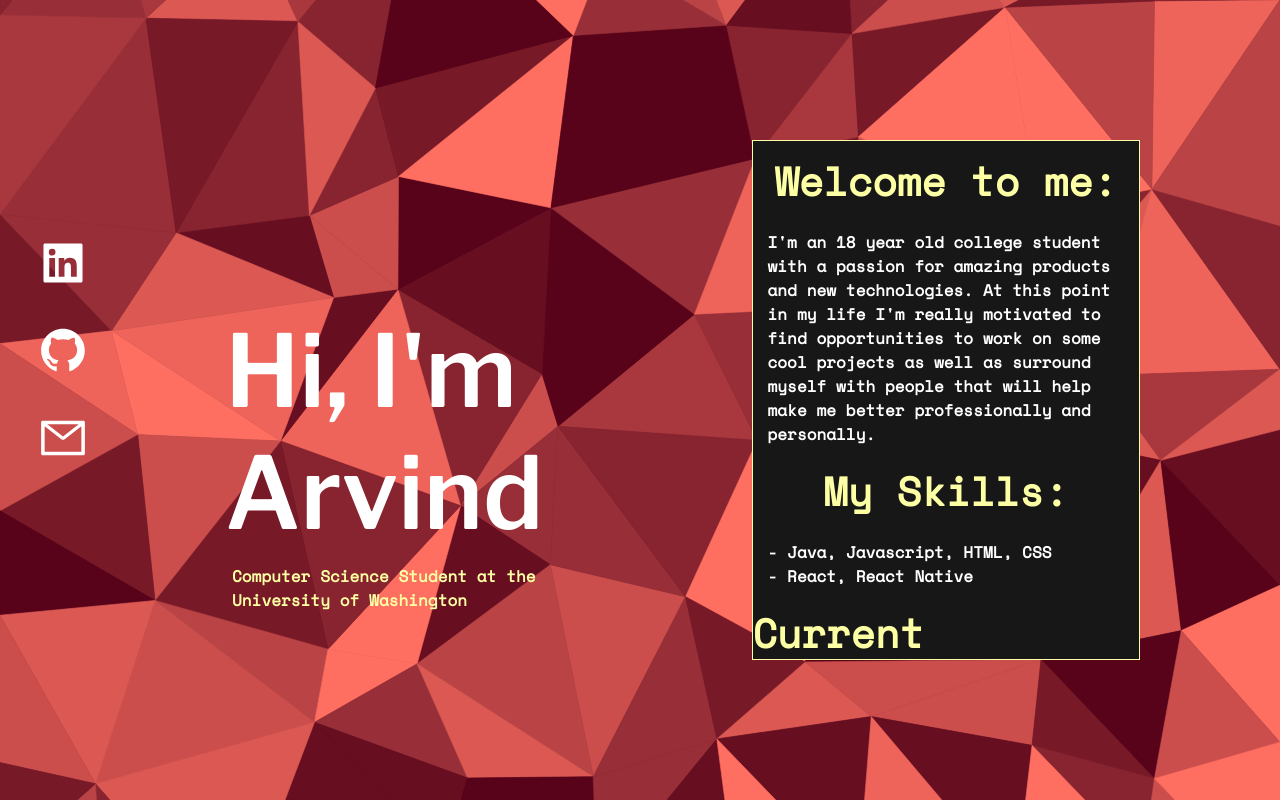
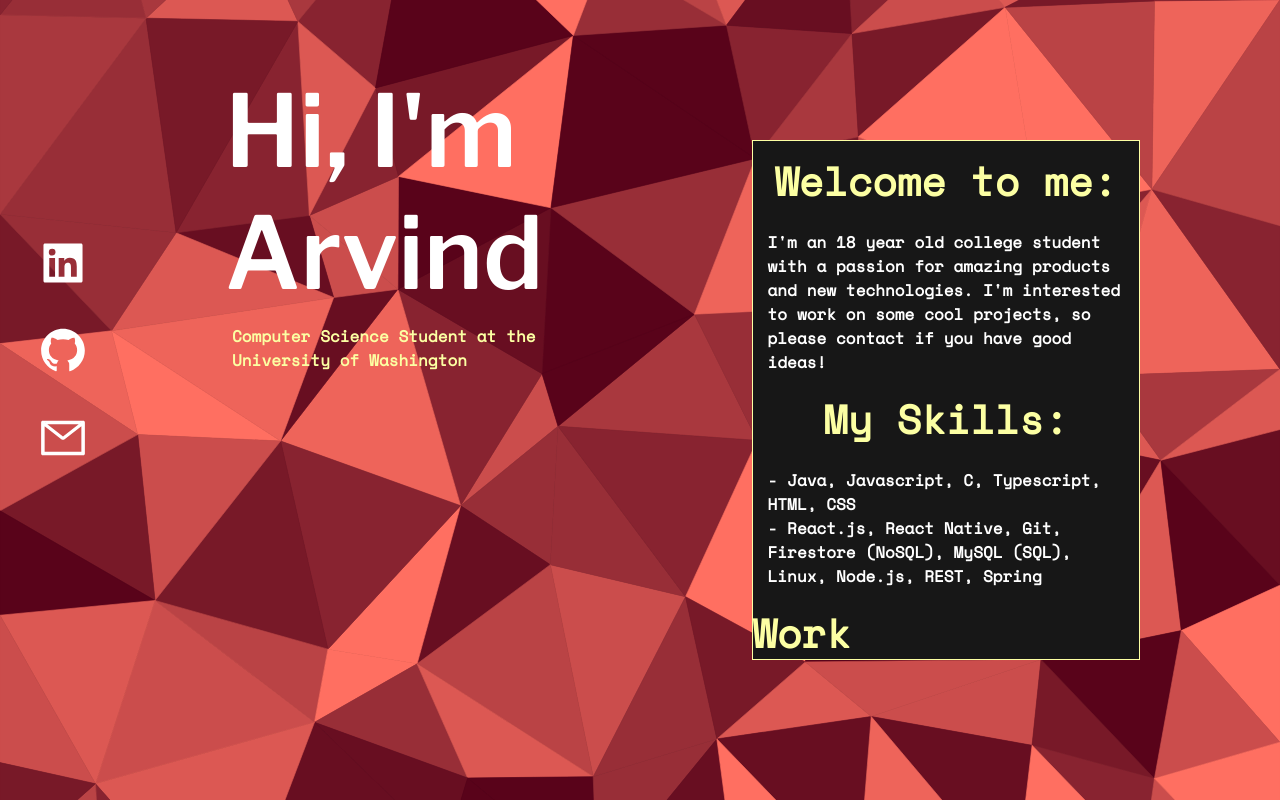
Before and after one commit to arooxa/personal-portfolio, a React (Create React App) app: page / in a window 1280 px wide. Built offline with nearby package versions, Linux system fonts and the light colour scheme.

Commit message:
new updates

```diff
--- a/src/pages/Home.js
+++ b/src/pages/Home.js
@@ -25,19 +25,35 @@ const Home  = () => {
           <AboutMeTitles>Welcome to me:</AboutMeTitles>
           <AboutMeDesc>
             I'm an 18 year old college student with a passion for amazing products and new technologies.
-            At this point in my life I'm really motivated to find opportunities to work on some cool projects
-            as well as surround myself with people that will help make me better professionally and personally.
+            I'm interested to work on some cool projects, so please contact if you have good ideas!
           </AboutMeDesc>
           <AboutMeTitles>My Skills:</AboutMeTitles>
           <ProjectDesc>
-            - Java, Javascript, HTML, CSS <br/>
-            - React, React Native
+            - Java, Javascript, C, Typescript, HTML, CSS <br/>
+            - React.js, React Native, Git, Firestore (NoSQL), MySQL (SQL), Linux, Node.js, REST, Spring
           </ProjectDesc>
+          <AboutMeTitles>Work Experience:</AboutMeTitles>\
+          <ProjectTitle>
+            ReThink - Sustainability Organization                            Spring 2022
+          </ProjectTitle>
+          <AboutMeDesc>
+            Rethink is a Foster organization created to promote awareness and help people make more sustainable consumer choices <br/>
+            Learning to work with Spring, MySQL, Docker, AWS, and electron to convert to desktop
+          </AboutMeDesc>
           <AboutMeTitles>Current Projects:</AboutMeTitles>
           <AboutMeDesc>
-            Learning about deep learning and using tensorflow to create a music genre classification system
+            In the process of creating a full stack project management tool to be a desktop application <br/>
+            Learning to work with Spring, MySQL, Docker, AWS, and electron to convert to desktop
           </AboutMeDesc>
           <AboutMeTitles>Past Projects:</AboutMeTitles>
+          <ProjectTitle>
+            Nudge - Weight Loss Tracker                            Spring 2022
+          </ProjectTitle>
+          <ProjectDesc> -Created to help motivate individuals to continue their weight loss journey by having easy access to their own results <br />
+            - Users can add images of their project to a calendar and receive a collage of their progress occasionally <br />
+            - Stack: React.js, Node.js, Google Cloud Firestore and File Storage <br />
+            - Data was structured in firestore (noSQL database) using key-value pairs <br />
+          </ProjectDesc>
           <ProjectTitle>
             Hydro - Financial Management                            Spring 2021
           </ProjectTitle>
@@ -68,8 +84,7 @@ const Background = styled.section`
 
 const Container1 = styled.section`
   */background: pink;
-  width: 50vw;
-  padding-top: 30vh;
+w     padding-top: 30vh;
   flex: 1;
   padding-left: 100px; only if sidebar is active
 `;
```
